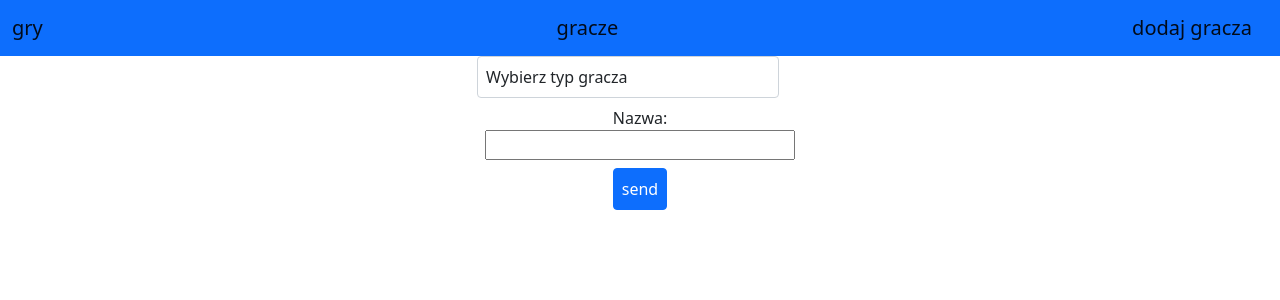
After one commit to barteksad/BD-Projekt, a Flask app: page /gracze/add in a window 1280 px wide. The commit adds this page. Shown: the top 300 px of the page. Run offline with Flask 2, Linux system fonts and the light colour scheme; data that the repository does not hold is empty; some libraries are stand-ins or nearby versions.

Commit message:
added add player page

```diff
--- a/app/app.py
+++ b/app/app.py
@@ -1,6 +1,8 @@
 from flask import Flask
 from flask import render_template
 from flask import url_for
+from flask import request
+from flask import redirect
 import numpy as np
 from py_expression_eval import Parser
 from collections import defaultdict
@@ -207,6 +209,40 @@ def gracze():
     return render_template('list_of_links.html', names=names, links=links)
 
 
+@app.route("/gracze/add")
+def gracze_dodaj():
+    player_types_request = "SELECT nazwa, id FROM TYPY_GRACZY"
+
+    connection = pool.acquire()
+    cursor = connection.cursor()
+    cursor.execute(player_types_request)
+    data = np.array(cursor.fetchall())
+
+    return render_template("add_player.html", p_types=data)
+
+
+@app.route("/gracze/add/dodawanie", methods=['POST'])
+def dodawanie_gracza():
+    new_player_insert = "INSERT INTO GRACZ (nazwa, typ) VALUES (:name, :type)"
+
+    p_type = request.form['p_type']
+    p_name = request.form['p_name']
+
+    if not p_type:
+        return "nie wybrano typu"
+    if not p_name:
+        return "podano pustą nazwę"
+    try:
+        connection = pool.acquire()
+        cursor = connection.cursor()
+        cursor.execute(new_player_insert, (p_name, p_type))
+        connection.commit()
+    except cx_Oracle.DatabaseError:
+        return "Database Error"
+
+    return redirect(url_for('gracze'))
+
+
 if __name__ == '__main__':
 
     pool = start_pool()
--- /dev/null
+++ b/app/templates/add_player.html
@@ -0,0 +1,22 @@
+{% extends "base.html" %}
+
+<!-- p_types - typy graczy -->
+
+{% block content %}
+<div class="row justify-content-md-center">
+    <form class="col-3 text-center" action="{{url_for('dodawanie_gracza')}}" method="post">
+        <select class="row p-2 form-control" name="p_type" id="p_type">
+            <option selected hidden value="">Wybierz typ gracza</option>
+            {% for type in p_types %}
+            <option value="{{type[1]}}"> {{type[0]}} </option>
+            {% endfor %}
+        </select>
+        <div class="row p-2">
+            <label for="p_name">Nazwa:</label>
+            <input type="text" id="p_name" name="p_name">
+        </div>
+        <button class="row p-2 btn btn-primary" type="submit"> send </button>
+    </form>
+</div>
+
+{% endblock %}
--- a/app/templates/base.html
+++ b/app/templates/base.html
@@ -12,7 +12,7 @@
       crossorigin="anonymous"
     />
 
-    <title>Hello, world!</title>
+    <title> {% block title %} Hello, world! {% endblock %} </title>
   </head>
   <body>
 
@@ -20,6 +20,7 @@
         <div class="container-fluid">
           <a class="navbar-brand" href="{{ url_for('gry') }}">gry</a>
           <a class="navbar-brand" href="{{ url_for('gracze') }}">gracze</a>
+          <a class="navbar-brand" href="{{ url_for('gracze_dodaj') }}">dodaj gracza</a>
         </div>
     </nav>
 
```
